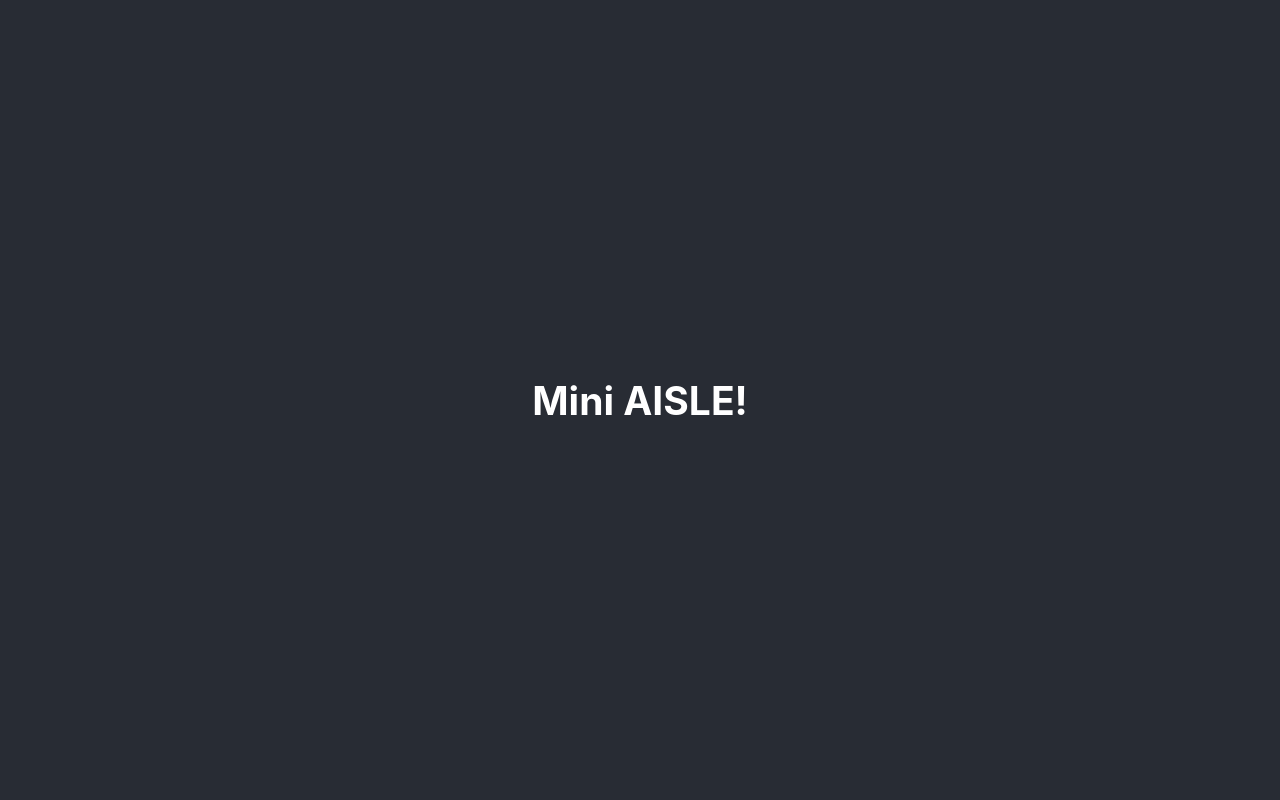
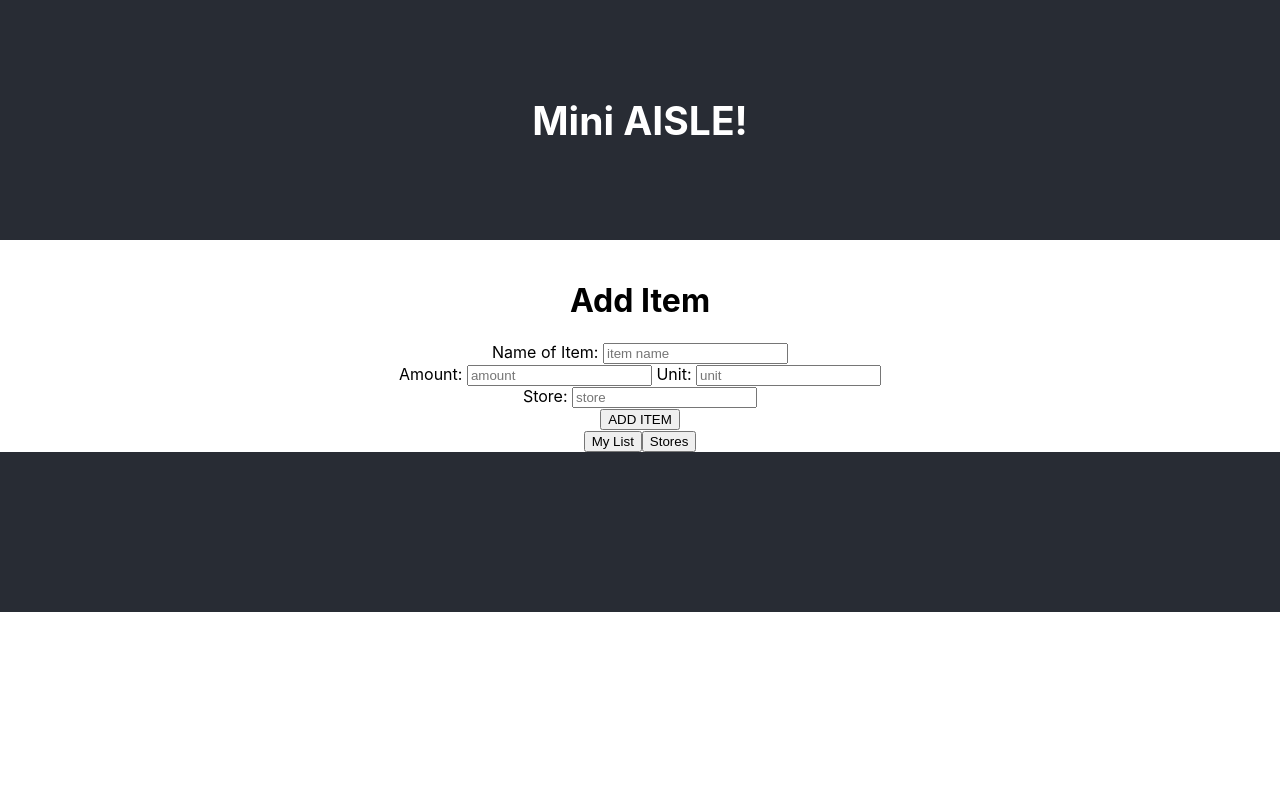
Before and after one commit to ErwinZadeh/mini-aisle, a React (Create React App) app: page /#/ in a window 1280 px wide. Shown: the top 800 px of the page. Built offline with nearby package versions, Linux system fonts and the light colour scheme.

Commit message:
Add Item component set up before handleAddItemClick function added

```diff
--- a/src/components/AddItem/AddItem.js
+++ b/src/components/AddItem/AddItem.js
@@ -22,6 +22,8 @@ class AddItem extends Component {
         })
     }
 
+
+
     handleMyListClick = () => {
         this.props.history.push('/MyList')
     }
@@ -37,17 +39,26 @@ class AddItem extends Component {
 
                 <label>Name of Item: </label>
                 {/* <input onChange={this.handleItemChange} /><br/> */}
-                <input placeholder="Item Name" type="text"
+                <input placeholder="item name" type="text"
                 onChange={(event) => this.handleItemChange('itemName', event)} /><br/>
 
                 <label>Amount: </label>
-                <input placeholder="Amount" type="number"
-                onChange={(event) => this.handleItemChange('amountNumber', event)} /><br/>
+                <input placeholder="amount" type="number"
+                onChange={(event) => this.handleItemChange('amountNumber', event)} />
 
-                <button onClick={this.handleItemClick}>ADD ITEM</button><br/>
+                <label> Unit: </label>
+                <input placeholder="unit" type="text"
+                onChange={(event) => this.handleItemChange('amountUnit', event)} /><br/>
 
-                <button onClick={this.handleMyListClick}>My List</button>
-                <button onClick={this.handleStoresClick}>Stores</button>
+                <label>Store: </label>
+                <input placeholder="store" type="text"
+                onChange={(event) => this.handleItemChange('shoppingStore', event)} /><br/>
+
+                <button onClick={this.handleAddItemClick}>ADD ITEM</button><br/>
+                <footer>
+                    <button onClick={this.handleMyListClick}>My List</button>
+                    <button onClick={this.handleStoresClick}>Stores</button>
+                </footer>
             </div>
         )
     }
--- a/src/components/App/App.css
+++ b/src/components/App/App.css
@@ -15,7 +15,7 @@
 
 .App-header {
   background-color: #282c34;
-  min-height: 100vh;
+  min-height: 30vh;
   display: flex;
   flex-direction: column;
   align-items: center;
@@ -28,6 +28,17 @@
   color: #61dafb;
 }
 
+.App-footer {
+  background-color: #282c34;
+  min-height: 20vh;
+  display: flex;
+  flex-direction: column;
+  align-items: center;
+  justify-content: center;
+  font-size: calc(10px + 2vmin);
+  color: white;
+}
+
 @keyframes App-logo-spin {
   from {
     transform: rotate(0deg);
--- a/src/components/App/App.js
+++ b/src/components/App/App.js
@@ -22,6 +22,7 @@ class App extends Component {
             <Route path='/MyList' component={MyList} />
             <Route path='/Stores' component={Stores} />
           </main>
+          <footer className="App-footer"></footer>
         </div>
       </Router>
     );
```
